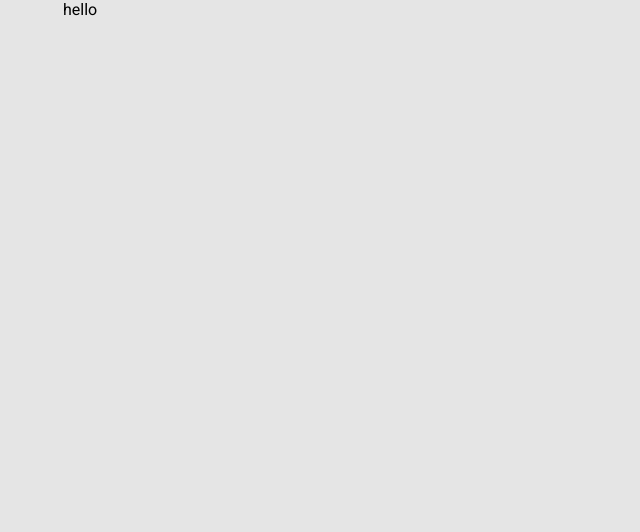
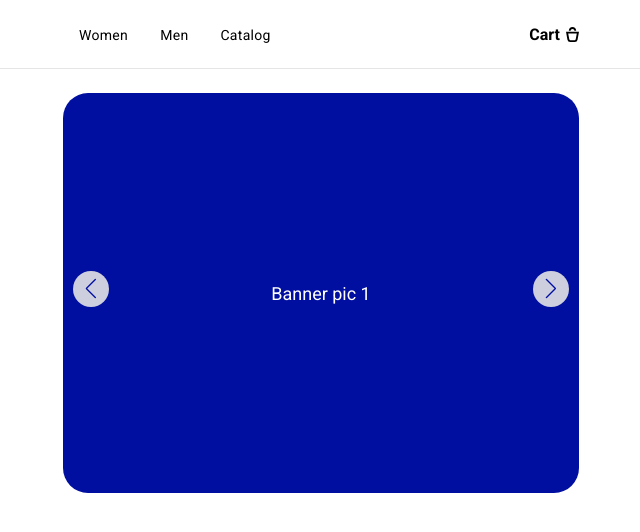
Before and after one commit to Sarkor2007/codestyleuz, a website: page src/index.html in a window 1280 px wide. Shown: the whole page, without its empty margins (319-959 px from the left). Drawn offline with nearby package versions, Linux system fonts and the light colour scheme; files that its build step writes are made by us from their sources; files whose address does not match are found by name.

Commit message:
add header and banner

```diff
--- a/gulp/version.json
+++ b/gulp/version.json
@@ -1,3 +1,3 @@
 {
-    "main": "20230531111354"
+    "main": "20230602160632"
 }
--- a/package.json
+++ b/package.json
@@ -32,7 +32,7 @@
     "gulp-svg-sprite": "^1.5.0",
     "gulp-version-number": "^0.2.4",
     "gulp-webp": "^4.0.1",
-    "gulp-webp-html-nosvg": "^1.0.4",
+    "gulp-webp-html-nosvg": "^1.1.1",
     "gulp-webpcss": "^1.1.1",
     "gulp-zip": "^5.1.0",
     "sass": "^1.49.0",
--- a/src/index.html
+++ b/src/index.html
@@ -7,6 +7,8 @@
         content="IE=edge">
     <meta name="viewport"
         content="width=device-width, initial-scale=1.0">
+    <link rel="stylesheet"
+        href="https://cdn.jsdelivr.net/npm/swiper@9/swiper-bundle.min.css" />
     <link rel="stylesheet"
         href="css/style.min.css">
     <!-- <link rel="shortcut icon" href="/img/" type="image/x-icon"> -->
@@ -20,13 +22,52 @@
 <body>
     <header class="header">
         <div class="container">
-            hello
+            <nav class="nav">
+                <ul class="nav__list">
+                    <li class="nav__list-item">
+                        <a href="#">Women</a>
+                    </li>
+                    <li class="nav__list-item">
+                        <a href="#">Men</a>
+                    </li>
+                    <li class="nav__list-item">
+                        <a href="#">Catalog</a>
+                    </li>
+                </ul>
+                <ul class="nav__right">
+                    <li class="nav__right-item">
+                        <a href="#">
+                            Cart
+                            <img src="img/icons/cart.svg"
+                                alt="cart">
+                        </a>
+                    </li>
+                </ul>
+            </nav>
         </div>
     </header>
 
+    <main class="banner">
+        <div class="container">
+            <!-- Slider main container -->
+            <div class="swiper">
+                <!-- Additional required wrapper -->
+                <div class="swiper-wrapper">
+                    <!-- Slides -->
+                    <div class="swiper-slide">Banner pic 1</div>
+                    <div class="swiper-slide">Banner pic 2</div>
+                    <div class="swiper-slide">Banner pic 3</div>
+                </div>
+
+                <div class="swiper-button-prev"></div>
+                <div class="swiper-button-next"></div>
+            </div>
+        </div>
+    </main>
 
 
 
+    <script src="https://cdn.jsdelivr.net/npm/swiper@9/swiper-bundle.min.js"></script>
     <script src="js/app.min.js"></script>
 </body>
 
--- a/src/js/app.js
+++ b/src/js/app.js
@@ -1,4 +1,6 @@
 import * as main from "./modules/main.js";
+import * as swiper from "./modules/swiper.js";
 
 
 main.main();
+swiper.swiper();
--- /dev/null
+++ b/src/js/modules/swiper.js
@@ -0,0 +1,11 @@
+
+export function swiper() {
+
+    const swiper = new Swiper('.swiper', {
+        loop: true,
+        navigation: {
+            nextEl: '.swiper-button-next',
+            prevEl: '.swiper-button-prev',
+        },
+    });
+}
--- /dev/null
+++ b/src/scss/layout/_banner.scss
@@ -0,0 +1,46 @@
+.banner {
+    margin-top: 16px;
+    padding-top: 8px;
+}
+
+.swiper {
+    width: 100%;
+    min-height: 400px;
+    height: 100%;
+    border-radius: 25px;
+}
+
+.swiper-slide {
+    height: 400px;
+    text-align: center;
+    font-size: 18px;
+    display: flex;
+    justify-content: center;
+    align-items: center;
+    background-color: $blue;
+    color: $white;
+}
+
+.swiper-slide img {
+    display: block;
+    width: 100%;
+    height: 100%;
+    object-fit: cover;
+}
+
+.swiper-button-next,
+.swiper-button-prev {
+    width: 36px;
+    height: 36px;
+    display: flex;
+    justify-content: center;
+    align-self: center;
+    background-color: $grey-09;
+    border-radius: 50%;
+}
+
+.swiper-button-next:after,
+.swiper-button-prev:after {
+    font-size: 20px;
+    color: $blue;
+}
--- a/src/scss/layout/_header.scss
+++ b/src/scss/layout/_header.scss
@@ -1 +1,81 @@
-.header {}
+.header {
+    padding: 16px 0px;
+    background: $white;
+    border-bottom: 1px solid $grey;
+}
+
+.nav {
+    display: flex;
+    justify-content: space-between;
+    align-items: center;
+
+    &__list {
+        display: flex;
+
+        &-item {
+            transition: .3s all;
+            transform: translateY(1px);
+
+            a {
+                padding: 16px;
+                letter-spacing: 0.3px;
+                font-weight: 500;
+                font-size: 14px;
+                line-height: 36px;
+                color: $text;
+                transition: .3s all;
+
+                &:hover {
+                    color: $blue;
+                    transition: .3s all;
+                }
+            }
+
+            &:hover {
+                transform: translateY(-2px);
+                transition: .3s all;
+            }
+        }
+    }
+
+    &__right {
+        display: flex;
+        gap: 20px;
+        align-items: center;
+
+        &-item {
+            a {
+                display: flex;
+                align-items: center;
+                gap: 6px;
+                font-weight: 700;
+                font-size: 16px;
+                position: relative;
+                padding: 8px 0px;
+
+                img {
+                    height: 15px;
+                }
+
+                &::after {
+                    content: '';
+                    position: absolute;
+                    bottom: 0;
+                    left: 0;
+                    width: 0;
+                    height: 2px;
+                    background: $text;
+                    z-index: 1;
+                    transition: .3s all;
+                }
+
+                &:hover {
+                    &::after {
+                        width: 100%;
+                        transition: .3s all;
+                    }
+                }
+            }
+        }
+    }
+}
--- a/src/scss/style.scss
+++ b/src/scss/style.scss
@@ -3,27 +3,26 @@
 // Шрифты
 // @import "fonts";
 
+// variables
+@import 'variables/variables';
+
+
+// themes
+@import 'themes/theme',
+'themes/admin';
+
 // abstracts
-@import
-    'abstracts/mixins';
+@import 'abstracts/mixins';
 
-// base
 
 // layout
-@import
-    'layout/header';
+@import 'layout/header',
+'layout/banner';
 
 // components
-@import
-    'components/buttons',
-    'components/carousel',
-    'components/dropdown';
+@import 'components/buttons',
+'components/carousel',
+'components/dropdown';
 
 // pages
-@import
-    'pages/home';
-
-// themes
-@import
-    'themes/theme',
-    'themes/admin';
+@import 'pages/home';
--- a/src/scss/themes/_theme.scss
+++ b/src/scss/themes/_theme.scss
@@ -11,11 +11,12 @@
     }
 }
 
+
 html,
 body {
     height: 100%;
     min-width: 360px;
-    background: #E5E5E5;
+    background: $white;
 }
 
 button {
@@ -27,7 +28,7 @@ button {
 
 a {
     text-decoration: none;
-    color: black;
+    color: $text;
 }
 
 ul {
--- /dev/null
+++ b/src/scss/variables/_variables.scss
@@ -0,0 +1,5 @@
+$text: black;
+$blue: #000F9F;
+$white: #FFFFFF;
+$grey: #e5e5e5;
+$grey-09: rgba(229, 229, 229, 0.9);
```
Also changed, not shown: dist/css/style.css, dist/css/style.min.css, dist/index.html, dist/js/app.min.js, 1 other file.
